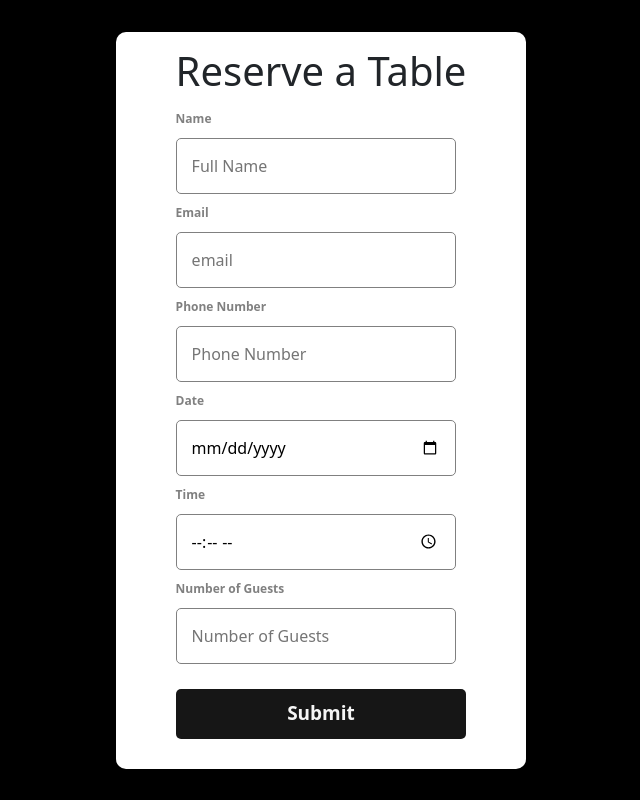
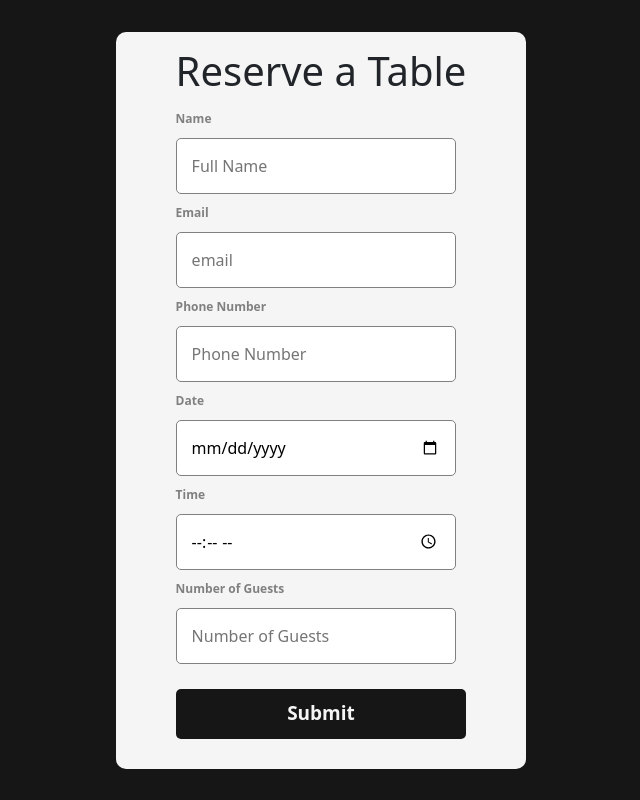
Before and after one commit to MelvinTurciosCs/SoftwareEngineeringProject, a React (Create React App) app in the folder client/: page /GuestReserve in a window 1280 px wide. Shown: the whole page, without its empty margins (319-959 px from the left). Built offline with nearby package versions, Linux system fonts and the light colour scheme.

Commit message:
Simple Css Changes Made

```diff
--- a/client/src/App.css
+++ b/client/src/App.css
@@ -297,11 +297,11 @@ section {
   align-items: center;
   justify-content: center;
   height: 100vh;
-  background-color: black;
+  background-color: #161616;
 }
 
 .GuestReserve form{
-  background-color: white;
+  background-color: whitesmoke;
   padding: 0px 60px;
   border-radius: 10px;
 }
```
